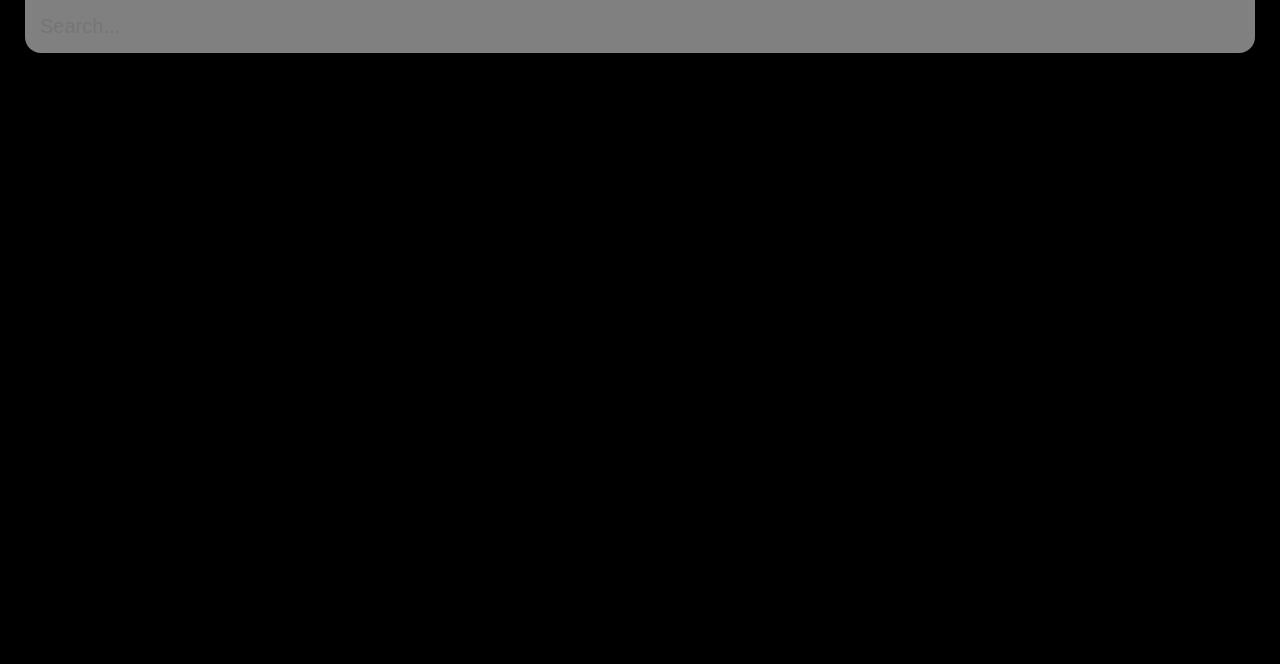
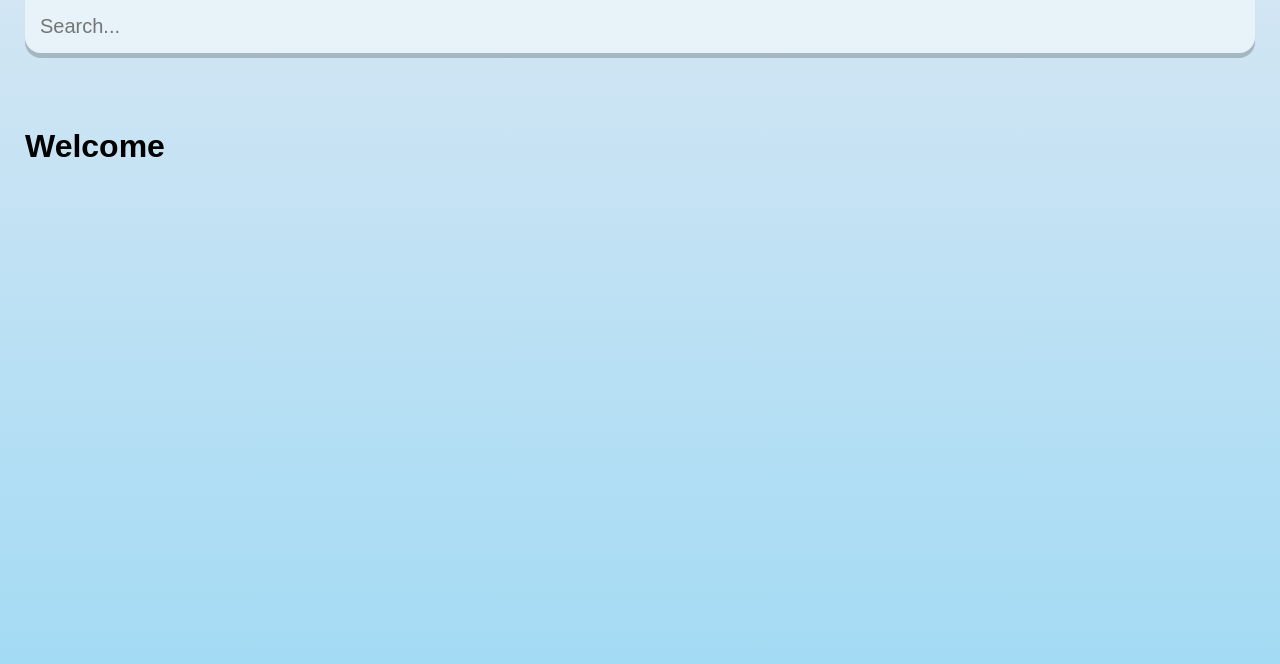
Before and after one commit to ramonpbarros/react-weather, a React (Create React App) app: page / in a window 1280 px wide. Shown: the top 664 px of the page. Built offline with nearby package versions, Linux system fonts and the light colour scheme.

Commit message:
changes made to css

```diff
--- a/src/App.js
+++ b/src/App.js
@@ -71,6 +71,7 @@ function App() {
             onKeyPress={search}
           />
         </div>
+        <h1>Welcome</h1>
         {(typeof weather.main != "undefined") ? (
           <div>
             <div className="location-box">
--- a/src/index.css
+++ b/src/index.css
@@ -9,10 +9,10 @@ body {
 }
 
 .app {
-  background-image: url('./assets/cold.jpg');
+  /* background-image: url('./assets/cold.jpg');
   background-size: cover;
   background-position: top;
-  transition: 0.4s ease-out;
+  transition: 0.4s ease-out; */
 }
 
 .app.warm {
@@ -24,7 +24,7 @@ body {
 
 main {
   min-height: 100vh;
-  background-image: linear-gradient(to bottom, rgba(0, 0, 0, 0.2), rgba(0, 0, 0, 0.75));
+  background-image: linear-gradient(to bottom, rgba(29, 127, 196, 0.2), rgba(120, 204, 240, 0.75));
   padding: 25px;
 }
 
```
